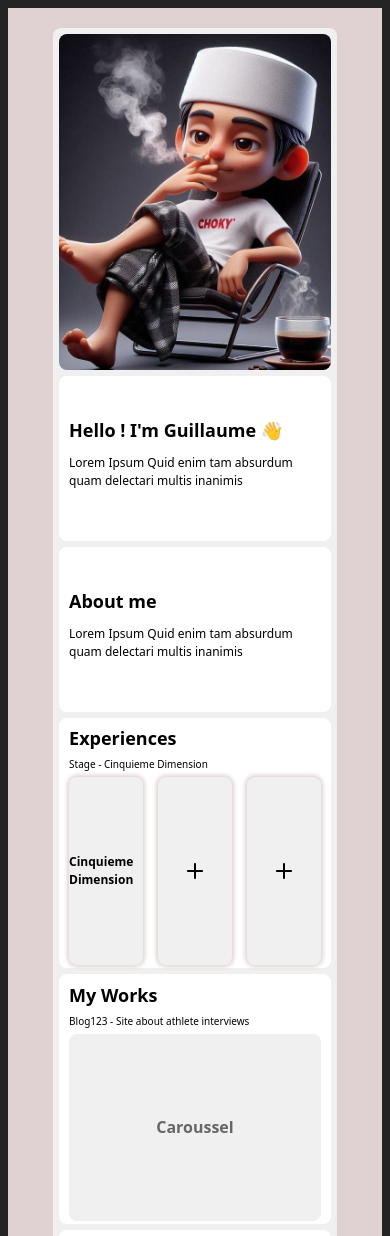
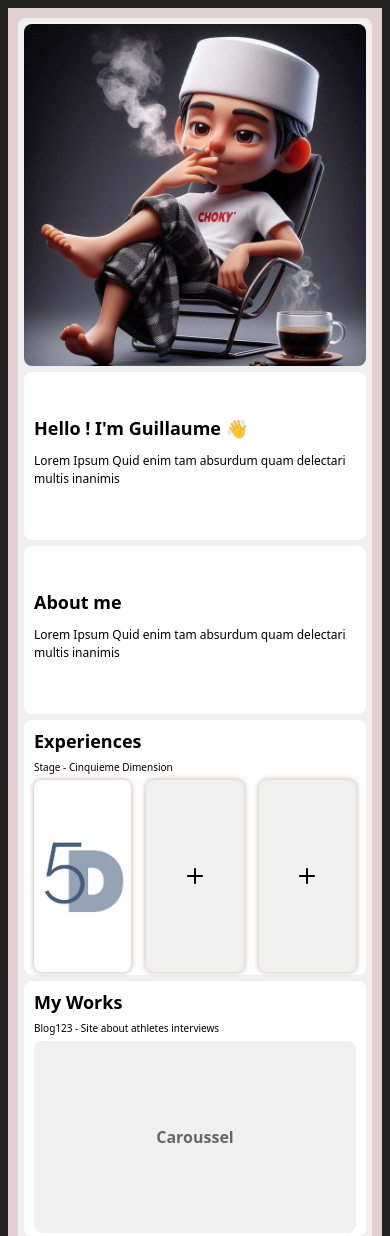
Before and after one commit to MardinliG/RapportStage, a React (Vite) app: page /bento2 in a window 390 px wide. Shown: the top 1236 px of the page. Built offline with nearby package versions, Linux system fonts and the light colour scheme.

Commit message:
fix width wrapper parent for responsive mobile screen

```diff
--- a/src/assets/Bento2.css
+++ b/src/assets/Bento2.css
@@ -165,6 +165,7 @@ body, html {
   .bento2-wrapper {
     align-items: flex-start; /* Permet l'alignement en haut */
     min-height: 100vh;
+    padding: 10px;
   }
 
   .bento2-wrapper .parent {
@@ -174,6 +175,7 @@ body, html {
     padding: 6px;
     height: auto;
     min-height: 100vh;
+    width: 100%;
   }
 
   /* NOUVEL ORDRE : div4 → div6 → div5 → div2 → div3 → div1 → div7 */
@@ -305,6 +307,13 @@ body, html {
   border-radius: 8px;
 }
 
+.bento2-wrapper .logo5D {
+  width: 100%;
+  height: 100%;
+  object-fit: contain;
+  border-radius: 8px;
+}
+
 .bento2-wrapper .div3 .caroussel {
   width: 100%;
   height: 75%;
@@ -338,11 +347,12 @@ body, html {
   display: flex;
   justify-content: center;
   align-items: center;
-  background-color: #f0f0f0;
+  background-color: #ffffff;
   border-radius: 8px;
   width: 50%;
   height: 100%;
   box-shadow: #e0d2d2 0 0 4px 2px;
+  cursor: pointer;
 }
 
 .bento2-wrapper .div2 .stage .secondexperience {
@@ -354,6 +364,7 @@ body, html {
   width: 50%;
   height: 100%;
   box-shadow: #e0d2d2 0 0 4px 2px;
+  cursor: pointer;
 }
 
 .bento2-wrapper .div2 .stage .thirdexperience {
@@ -365,4 +376,5 @@ body, html {
   width: 50%;
   height: 100%;
   box-shadow: #e0d2d2 0 0 4px 2px;
+  cursor: pointer;
 }
--- a/src/components/Bento2.jsx
+++ b/src/components/Bento2.jsx
@@ -1,13 +1,20 @@
 import React from "react";
+import { useNavigate } from "react-router-dom";
 import '../assets/Bento2.css';
 import { FaGithub } from "react-icons/fa";
 import { CiMail } from "react-icons/ci";
 import { FaLinkedinIn } from "react-icons/fa";
 import { IoIosAdd } from "react-icons/io";
 import avatarImage from '/img/avatar.jpg';
+import logo5D from '/img/logo5D.jpg';
 
 
 const Bento2 = () => {
+    const navigate = useNavigate();
+
+    const handleClick = (url) => {
+        navigate(url);
+    };
     return (
         <div className="bento2-wrapper">
             <div className="parent">
@@ -21,20 +28,20 @@ const Bento2 = () => {
                     <h2> Experiences </h2>
                     <p className="about"> Stage - Cinquieme Dimension </p>
                     <div className="stage">
-                        <div className="firstexperience">
-                            Cinquieme Dimension
+                        <div className="firstexperience" onClick={() => handleClick('/5dimension')}>
+                            <img src={logo5D} alt="Logo 5D" className="logo5D" />
                         </div>
-                        <div className="secondexperience">
+                        <div className="secondexperience" onClick={() => handleClick('/bento')}>
                             <IoIosAdd size={32} />
                         </div>
-                        <div className="thirdexperience">
+                        <div className="thirdexperience" onClick={() => handleClick('/bento3')}>
                             <IoIosAdd size={32} />
                         </div>
                     </div>
                 </div>
                 <div className="div3">
                     <h2> My Works </h2>
-                    <p className="about"> Blog123 - Site about athlete interviews </p>
+                    <p className="about"> Blog123 - Site about athletes interviews </p>
                     <div className="caroussel"> Caroussel </div>
                 </div>
                 <div className="div4">
```
Also changed, not shown: public/img/logo5D.jpg (added).
